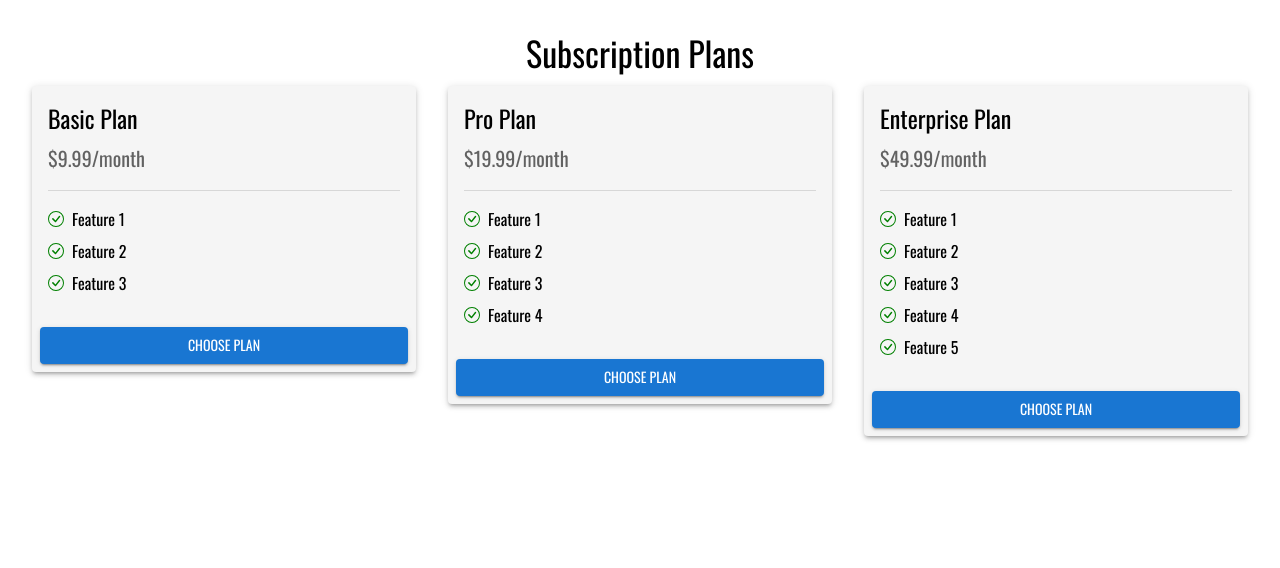
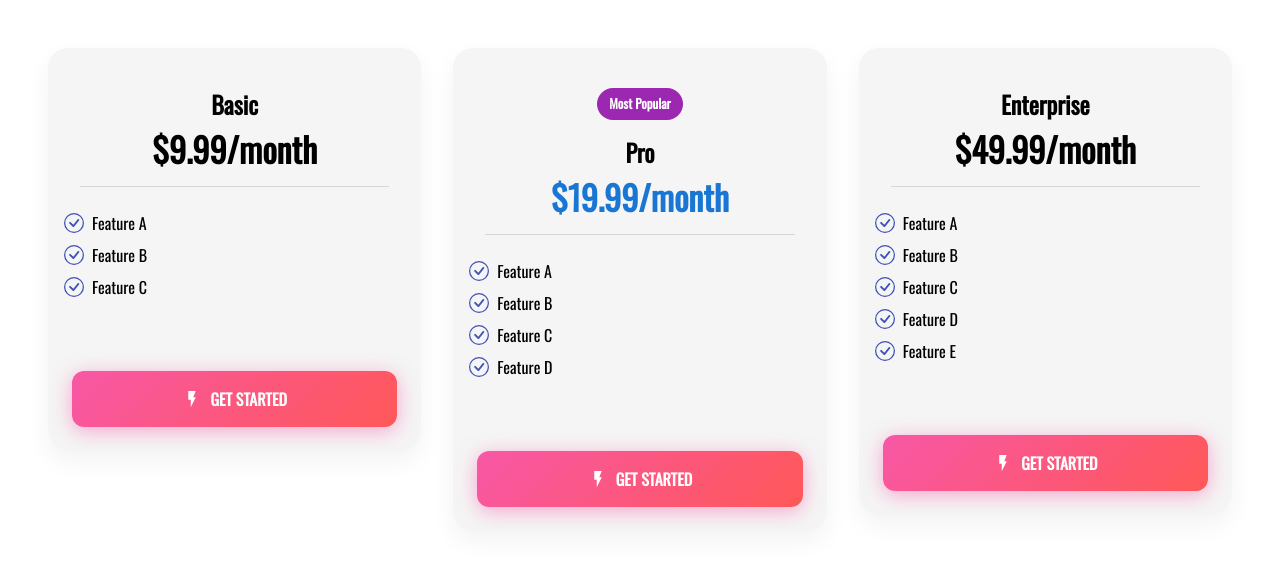
Before and after one commit to Mahadi-rsio/edx, a React (Vite) app: page /plans in a window 1280 px wide. Shown: the top 568 px of the page. Built offline with nearby package versions, Linux system fonts and the light colour scheme.

Commit message:
Updated plans page

```diff
--- a/src/components/Plans.tsx
+++ b/src/components/Plans.tsx
@@ -8,84 +8,112 @@ import {
   Button,
   Grid,
   Divider,
+  Chip,
 } from '@mui/material';
+import { styled } from '@mui/system';
 import { BsCheckCircle } from 'react-icons/bs';
+import { IoMdFlash } from 'react-icons/io';
+
+const GradientButton = styled(Button)(({ }) => ({
+  background: 'linear-gradient(135deg, #f857a6 0%, #ff5858 100%)',
+  color: '#fff',
+  padding: '14px 0',
+  fontWeight: 700,
+  fontSize: '1rem',
+  textTransform: 'uppercase',
+  display: 'flex',
+  alignItems: 'center',
+  justifyContent: 'center',
+  gap: '0.5rem',
+  borderRadius: '12px',
+  transition: 'all 0.3s ease',
+  boxShadow: '0 4px 20px rgba(248, 87, 166, 0.5)',
+  '&:hover': {
+    transform: 'scale(1.06)',
+    boxShadow: '0 6px 25px rgba(255, 88, 88, 0.6)',
+  },
+}));
+
+const HighlightedCard = styled(Card)(({ }) => ({
+
+  borderRadius: '20px',
+  boxShadow: '0 10px 25px rgba(0,0,0,0.05)',
+  transition: 'transform 0.3s ease, box-shadow 0.3s ease',
+  '&:hover': {
+    transform: 'translateY(-5px)',
+    boxShadow: '0 20px 40px rgba(0,0,0,0.1)',
+  },
+}));
 
 const plans = [
   {
-        title: 'Basic Plan',
+    title: 'Basic',
     price: '$9.99/month',
-        features: ['Feature 1', 'Feature 2', 'Feature 3'],
+    features: ['Feature A', 'Feature B', 'Feature C'],
   },
   {
-        title: 'Pro Plan',
+    title: 'Pro',
     price: '$19.99/month',
-        features: ['Feature 1', 'Feature 2', 'Feature 3', 'Feature 4'],
+    features: ['Feature A', 'Feature B', 'Feature C', 'Feature D'],
+    popular: true,
   },
   {
-        title: 'Enterprise Plan',
+    title: 'Enterprise',
     price: '$49.99/month',
     features: [
-            'Feature 1',
-            'Feature 2',
-            'Feature 3',
-            'Feature 4',
-            'Feature 5',
+      'Feature A',
+      'Feature B',
+      'Feature C',
+      'Feature D',
+      'Feature E',
     ],
   },
 ];
 
 const Plans: React.FC = () => {
   return (
-        <Box sx={{ padding: 4 }}>
-            <Typography variant="h4" align="center" gutterBottom>
-                Subscription Plans
-            </Typography>
+    <Box sx={{ p: { xs: 2, md: 6 }, minHeight: '100vh' }}>
+
+
       <Grid container spacing={4} justifyContent="center">
-                {plans.map((plan, index) => (
-                    <Grid item xs={12} sm={6} md={4} key={index}>
-                        <Card sx={{ boxShadow: 3 }}>
-                            <CardContent>
-                                <Typography variant="h5" gutterBottom>
+        {plans.map((plan, i) => (
+          <Grid item xs={12} sm={8} md={4} key={i}>
+            <HighlightedCard>
+              <CardContent sx={{ textAlign: 'center', py: 5 }}>
+                {plan.popular && (
+                  <Chip
+                    label="Most Popular"
+                    color="secondary"
+                    sx={{ mb: 2, fontWeight: 600 }}
+                  />
+                )}
+                <Typography variant="h5" gutterBottom sx={{ fontWeight: 700 }}>
                   {plan.title}
                 </Typography>
                 <Typography
-                                    variant="h6"
-                                    color="text.secondary"
-                                    gutterBottom
+                  variant="h4"
+                  sx={{ fontWeight: 800, mb: 2 }}
+                  color={plan.popular ? 'primary' : 'text.primary'}
                 >
                   {plan.price}
                 </Typography>
-                                <Divider sx={{ my: 2 }} />
-                                {plan.features.map((feature, idx) => (
-                                    <Box
-                                        key={idx}
-                                        sx={{
-                                            display: 'flex',
-                                            alignItems: 'center',
-                                            mb: 1,
-                                        }}
-                                    >
-                                        <BsCheckCircle
-                                            style={{
-                                                marginRight: 8,
-                                                color: 'green',
-                                            }}
-                                        />
-                                        <Typography>{feature}</Typography>
+                <Divider variant="middle" />
+
+                <Box mt={3} textAlign="left">
+                  {plan.features.map((feat, idx) => (
+                    <Box key={idx} display="flex" alignItems="center" mb={1}>
+                      <BsCheckCircle size={20} style={{ marginRight: 8, color: '#3f51b5' }} />
+                      <Typography variant="body1">{feat}</Typography>
                     </Box>
                   ))}
+                </Box>
               </CardContent>
-                            <CardActions>
-                                <Button
-                                    variant="contained"
-                                    color="primary"
-                                    fullWidth
-                                >
-                                    Choose Plan
-                                </Button>
+              <CardActions sx={{ p: 3 }}>
+                <GradientButton fullWidth>
+                  <IoMdFlash size={20} /> Get Started
+                </GradientButton>
               </CardActions>
-                        </Card>
+            </HighlightedCard>
           </Grid>
         ))}
       </Grid>
```
Lines whose indentation alone changed are shown as unchanged.
